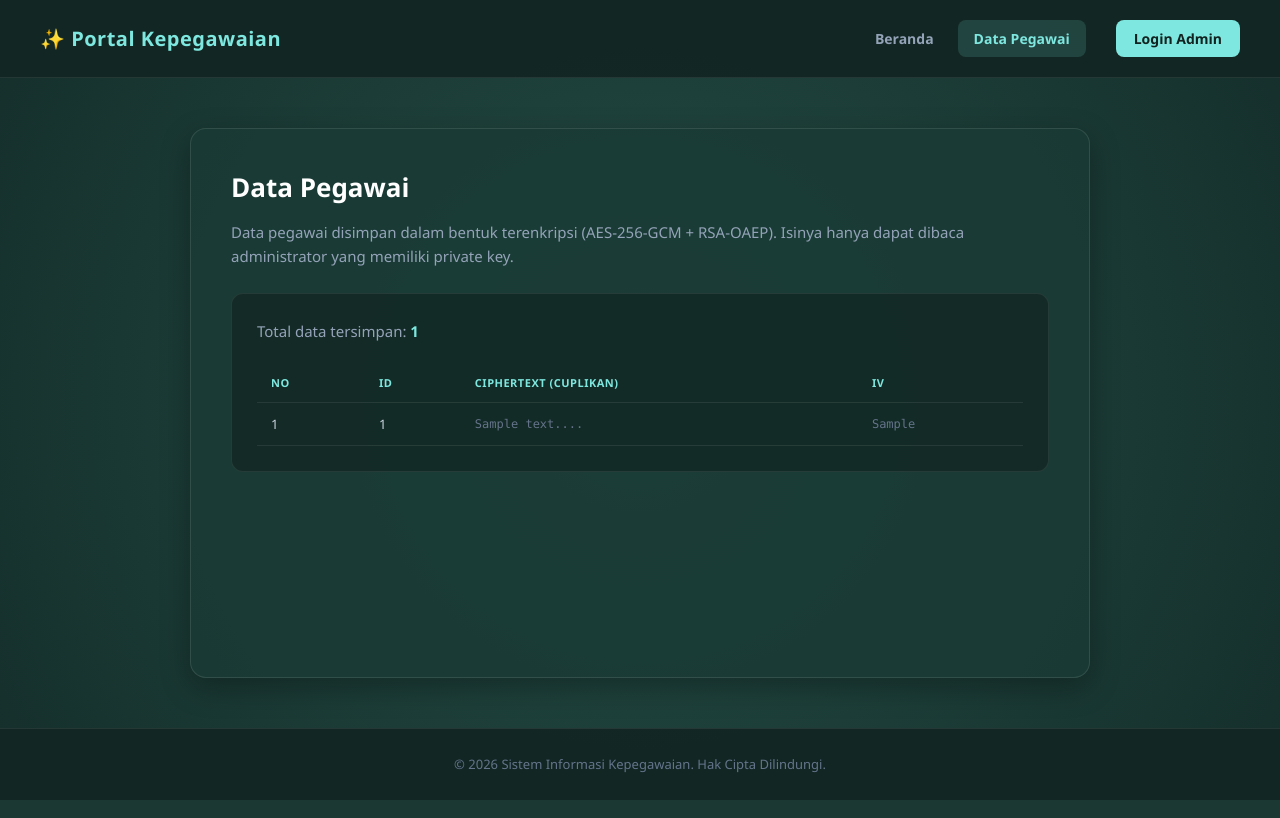
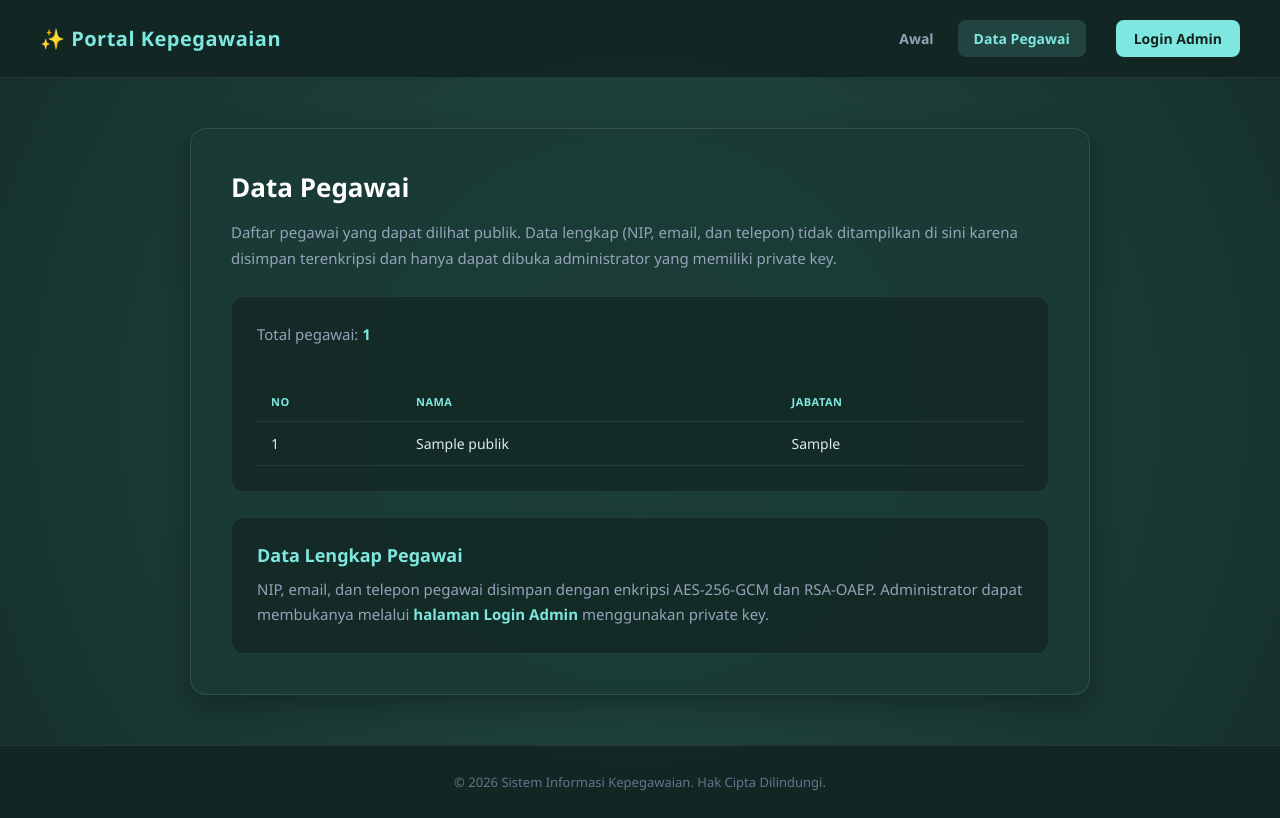
Before and after one commit to zas-qnta/APK_Kepegawaian_UTS_Keamanan, a PHP site: page /index.php?page=data in a window 1280 px wide. Run offline with PHP 8.4, Linux system fonts and the light colour scheme; tables that the repository leaves empty hold one stand-in row (values such as "Sample post").

Commit message:
Commit pertama - Uts Keamanan Data

```diff
--- a/admin/layout.php
+++ b/admin/layout.php
@@ -4,6 +4,7 @@ function admin_head(string $title, string $active): void
     $menu = [
         'dashboard' => ['dashboard.php', '&#128202; Dashboard'],
         'pegawai'   => ['pegawai.php', '&#128101; Data Pegawai'],
+        'enkripsi'  => ['enkripsi.php', '&#128274; Enkripsi &amp; Dekripsi'],
     ];
     ?>
 <!DOCTYPE html>
--- a/index.php
+++ b/index.php
@@ -1,15 +1,16 @@
 <?php
 require_once __DIR__ . '/config/database.php';
 
-$page = $_GET['page'] ?? 'home';
-$rows = [];
-
-if ($page === 'data') {
-    try {
-        $rows = $pdo->query("SELECT id, ciphertext, iv FROM pegawai_terenkripsi ORDER BY id ASC")->fetchAll();
-    } catch (Exception $e) {
-        $rows = [];
+$page   = $_GET['page'] ?? 'home';
+$total  = 0;
+$daftar = [];
+try {
+    $total = (int)$pdo->query("SELECT COUNT(*) FROM pegawai_terenkripsi")->fetchColumn();
+    if ($page === 'data') {
+        $daftar = $pdo->query("SELECT nama, jabatan FROM pegawai_publik ORDER BY nama ASC")->fetchAll();
     }
+} catch (Exception $e) {
+    $daftar = [];
 }
 ?>
 <!DOCTYPE html>
@@ -36,36 +37,51 @@ if ($page === 'data') {
         nav a.active { color: #7ee7df; background-color: rgba(126, 231, 223, 0.15); }
         .btn-login { background-color: #7ee7df; color: #112220; padding: 9px 18px; border-radius: 8px; text-decoration: none; font-weight: 600; font-size: 14px; transition: all 0.2s; }
         .btn-login:hover { background-color: #5bcaca; transform: translateY(-1px); }
+        .btn-outline { border: 1px solid rgba(126, 231, 223, 0.5); color: #7ee7df; padding: 9px 18px; border-radius: 8px; text-decoration: none; font-weight: 600; font-size: 14px; transition: all 0.2s; }
+        .btn-outline:hover { background-color: rgba(126, 231, 223, 0.1); }
         .container {
             max-width: 900px; margin: 50px auto; padding: 40px; background: rgba(27, 59, 54, 0.85);
             border: 1px solid rgba(255, 255, 255, 0.1); border-radius: 16px; box-shadow: 0 10px 30px rgba(0, 0, 0, 0.3);
             flex: 1; width: 90%;
         }
         h2 { margin-bottom: 15px; color: #ffffff; font-size: 26px; }
-        p { color: #94a3b8; margin-bottom: 20px; line-height: 1.6; font-size: 15px; }
+        h2.sub { font-size: 20px; margin: 34px 0 14px 0; }
+        p { color: #94a3b8; margin-bottom: 20px; line-height: 1.7; font-size: 15px; }
+        .hero p { font-size: 16px; }
+        .aksi { display: flex; gap: 12px; flex-wrap: wrap; margin-top: 6px; }
+        .grid { display: grid; grid-template-columns: repeat(2, 1fr); gap: 14px; }
+        .kartu { background: rgba(15, 32, 29, 0.6); border: 1px solid rgba(255, 255, 255, 0.08); border-radius: 12px; padding: 18px 20px; }
+        .kartu h4 { color: #7ee7df; font-size: 15px; margin-bottom: 6px; }
+        .kartu p { margin: 0; font-size: 13.5px; line-height: 1.6; }
+        .langkah { display: flex; gap: 14px; align-items: flex-start; margin-bottom: 14px; }
+        .langkah .no { flex: 0 0 34px; height: 34px; border-radius: 50%; background: rgba(126, 231, 223, 0.15); color: #7ee7df; font-weight: 700; display: flex; align-items: center; justify-content: center; }
+        .langkah p { margin: 0; font-size: 14px; }
+        .langkah strong { color: #e2e8f0; }
         .info-box { background: rgba(15, 32, 29, 0.6); border: 1px solid rgba(255, 255, 255, 0.08); padding: 25px; border-radius: 12px; margin-top: 25px; }
         .info-box h3 { color: #7ee7df; margin-bottom: 10px; font-size: 18px; }
         .info-box p:last-child { margin-bottom: 0; }
+        .info-box a { color: #7ee7df; font-weight: 600; text-decoration: none; }
+        .info-box a:hover { text-decoration: underline; }
+        .tabel-data { width: 100%; border-collapse: collapse; margin-top: 14px; }
+        .tabel-data th, .tabel-data td { padding: 12px 14px; text-align: left; border-bottom: 1px solid rgba(255, 255, 255, 0.08); font-size: 14px; }
+        .tabel-data th { color: #7ee7df; font-size: 11px; text-transform: uppercase; letter-spacing: 0.5px; }
+        .tabel-data td { color: #e2e8f0; }
         .info-clickable { cursor: pointer; user-select: none; transition: all 0.25s ease; }
         .info-clickable:hover { border-color: rgba(126, 231, 223, 0.5); transform: translateY(-2px); }
         .info-clickable .warn-text { display: none; margin: 12px 0 0 0; }
         .info-clickable.warning { background: rgba(245, 158, 11, 0.18); border: 1px solid #f59e0b; box-shadow: 0 0 0 3px rgba(245, 158, 11, 0.2), 0 0 24px rgba(245, 158, 11, 0.25); }
         .info-clickable.warning h3 { color: #fbbf24; }
         .info-clickable.warning .warn-text { display: block; color: #fde68a; font-weight: 600; }
-        table { width: 100%; border-collapse: collapse; margin-top: 10px; }
-        th, td { padding: 12px 14px; text-align: left; border-bottom: 1px solid rgba(255, 255, 255, 0.08); font-size: 13px; }
-        th { color: #7ee7df; font-weight: 600; text-transform: uppercase; font-size: 11px; letter-spacing: 0.5px; }
-        td { color: #cbd5e1; }
-        td.cipher { font-family: Consolas, monospace; font-size: 12px; color: #64748b; word-break: break-all; }
         footer { background-color: rgba(18, 38, 35, 0.95); border-top: 1px solid rgba(255, 255, 255, 0.08); text-align: center; padding: 25px 20px; margin-top: auto; }
         footer p { margin: 0; color: #64748b; font-size: 13px; }
+        @media (max-width: 700px) { .grid { grid-template-columns: 1fr; } .container { padding: 24px; } }
     </style>
 </head>
 <body>
 <header>
     <h1>&#10024; Portal Kepegawaian</h1>
     <nav>
-        <a href="index.php" class="<?= $page === 'data' ? '' : 'active'; ?>">Beranda</a>
+        <a href="index.php" class="<?= $page === 'data' ? '' : 'active'; ?>">Awal</a>
         <a href="index.php?page=data" class="<?= $page === 'data' ? 'active' : ''; ?>">Data Pegawai</a>
     </nav>
     <a href="auth/login.php" class="btn-login">Login Admin</a>
@@ -75,32 +91,41 @@ if ($page === 'data') {
 <?php if ($page === 'data'): ?>
 
     <h2>Data Pegawai</h2>
-    <p>Data pegawai disimpan dalam bentuk terenkripsi (AES-256-GCM + RSA-OAEP). Isinya hanya dapat dibaca administrator yang memiliki private key.</p>
+    <p>Daftar pegawai yang dapat dilihat publik. Data lengkap (NIP, email, dan telepon) tidak ditampilkan di sini karena disimpan terenkripsi dan hanya dapat dibuka administrator yang memiliki private key.</p>
+
     <div class="info-box">
-        <p>Total data tersimpan: <strong style="color:#7ee7df;"><?= count($rows); ?></strong></p>
-        <?php if (count($rows) > 0): ?>
-            <table>
-                <thead><tr><th>No</th><th>ID</th><th>Ciphertext (cuplikan)</th><th>IV</th></tr></thead>
+        <p>Total pegawai: <strong style="color:#7ee7df;"><?= count($daftar); ?></strong></p>
+        <?php if (count($daftar) > 0): ?>
+            <div style="overflow-x:auto;">
+            <table class="tabel-data">
+                <thead><tr><th>No</th><th>Nama</th><th>Jabatan</th></tr></thead>
                 <tbody>
-                <?php $no = 1; foreach ($rows as $r): ?>
+                <?php $no = 1; foreach ($daftar as $p): ?>
                     <tr>
                         <td><?= $no++; ?></td>
-                        <td><?= (int)$r['id']; ?></td>
-                        <td class="cipher"><?= htmlspecialchars(substr($r['ciphertext'], 0, 32)); ?>...</td>
-                        <td class="cipher"><?= htmlspecialchars($r['iv']); ?></td>
+                        <td><?= htmlspecialchars($p['nama'], ENT_QUOTES, 'UTF-8'); ?></td>
+                        <td><?= htmlspecialchars($p['jabatan'], ENT_QUOTES, 'UTF-8'); ?></td>
                     </tr>
                 <?php endforeach; ?>
                 </tbody>
             </table>
+            </div>
         <?php else: ?>
             <p>Belum ada data pegawai.</p>
         <?php endif; ?>
     </div>
 
+    <div class="info-box">
+        <h3>Data Lengkap Pegawai</h3>
+        <p>NIP, email, dan telepon pegawai disimpan dengan enkripsi AES-256-GCM dan RSA-OAEP. Administrator dapat membukanya melalui <a href="auth/login.php">halaman Login Admin</a> menggunakan private key.</p>
+    </div>
+
 <?php else: ?>
 
-    <h2>Selamat Datang di Sistem Informasi Kepegawaian</h2>
-    <p>Halaman ini merupakan portal utama bagi pengunjung dan pegawai untuk melihat informasi instansi secara terbuka dan transparan.</p>
+    <div class="hero">
+        <h2>Sistem Informasi Kepegawaian</h2>
+        <p>Aplikasi web untuk mengelola data pegawai secara terpusat dan aman. Setiap data pegawai disimpan dalam bentuk terenkripsi, sehingga isinya tidak bisa dibaca langsung dari database. Hanya administrator pemegang private key yang dapat membuka dan mengelola data tersebut.</p>
+    </div>
 
     <div class="info-box info-clickable" id="infoLayanan" role="button" tabindex="0" aria-pressed="false">
         <h3><span id="infoIcon">&#8505;&#65039;</span> Informasi Layanan</h3>
```
Also changed, not shown: admin/enkripsi.php (added, +80 -0 lines), admin/pegawai.php (+11 -0 lines), auth/login.php (+28 -32 lines), database/kepegawaian.sql (+9 -0 lines), database/migrasi_enkripsi.php (deleted, +0 -50 lines), README.md, 5 other files.
